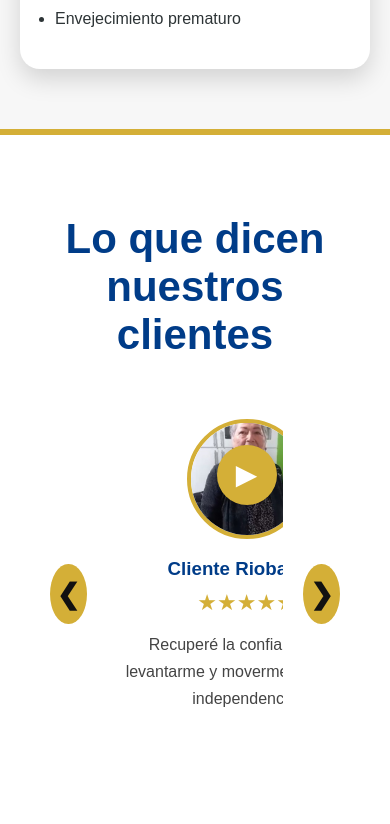
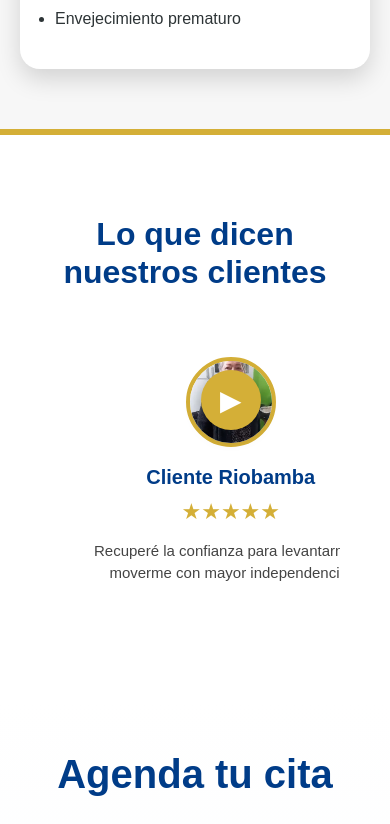
Before and after one commit to pillajomateo03-1993/bioenergy-py, a plain HTML site: page index.html in a window 390 px wide. Shown: the part 3200-4024 px from the top of the page. Drawn offline with Linux system fonts and the light colour scheme.

Commit message:
Modificacion para celular 5

```diff
--- a/css/style.css
+++ b/css/style.css
@@ -837,8 +837,6 @@ nav a:hover{
 
     align-items:center;
 
-    justify-content:center;
-
     gap:20px;
 
     max-width:1500px;
@@ -1532,17 +1530,46 @@ nav a:hover{
 
     .testimonios-wrapper{
 
+        display:block;
+
         width:100%;
     }
 
     .slider-container{
 
         width:100%;
+
+        overflow-x:auto;
+
+        overflow-y:hidden;
+
+        -webkit-overflow-scrolling:touch;
+    }
+
+    .slider{
+
+        display:flex;
+
+        gap:15px;
+
+        padding:0 15px;
+
+        width:max-content;
     }
 
     .testimonio-card{
 
-        flex:0 0 260px;
+        flex:0 0 85vw;
+
+        max-width:85vw;
+
+        min-height:auto;
+    }
+
+    .prev,
+    .next{
+
+        display:none;
     }
 
 }
@@ -1588,3 +1615,52 @@ nav a:hover{
     }
 
 }
+
+@media (max-width:768px){
+
+    #testimonios h2{
+
+        font-size:32px;
+
+        line-height:1.2;
+    }
+
+    .testimonio-card{
+
+        padding:15px;
+    }
+
+    .testimonio-card img{
+
+        width:90px;
+
+        height:90px;
+    }
+
+    .testimonio-card h3{
+
+        font-size:20px;
+    }
+
+    .testimonio-card p{
+
+        font-size:15px;
+
+        line-height:1.5;
+    }
+
+}
+
+@media (max-width:768px){
+
+    .testimonios-wrapper{
+
+        display:block;
+    }
+
+    #testimonios{
+
+        overflow:hidden;
+    }
+
+}
```
